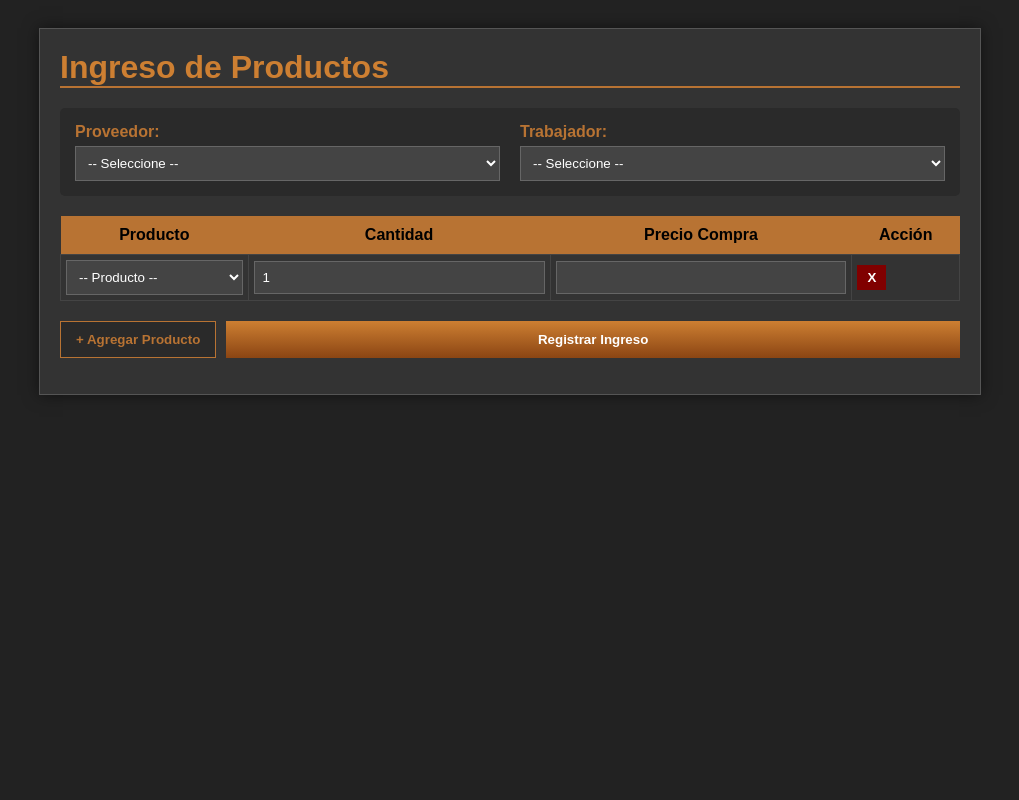
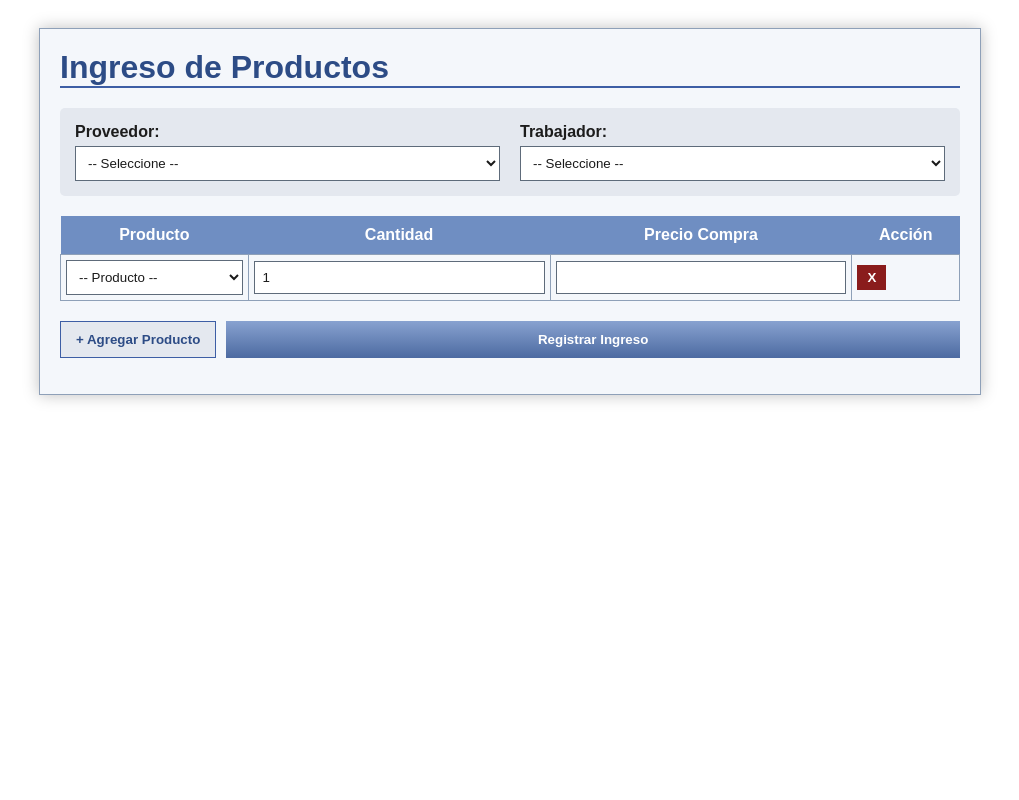
Before and after one commit to Jeanpier213/sistemaFerrero, a PHP site: page /vista/ingreso_productos_vista.php in a window 1280 px wide. Shown: the whole page, without its empty margins (130-1149 px from the left). Run offline with PHP 8.4, Linux system fonts and the light colour scheme; data that the repository does not hold is empty.

Commit message:
Update ingreso_productos_estilos.css

```diff
--- a/style/ingreso_productos_estilos.css
+++ b/style/ingreso_productos_estilos.css
@@ -1,59 +1,121 @@
 body {
-    background-color: #222;
+    background-color: #ffffff;
     font-family: sans-serif;
-    color: #eee;
+    color: #1a1a1a;
     padding: 20px;
 }
+
 .main-container {
     max-width: 900px;
     margin: 0 auto;
-    background: #333;
+    background: #f4f7fb;
     padding: 20px;
-    border: 1px solid #555;
-    box-shadow: 0 0 15px rgba(0,0,0,0.5);
+    border: 1px solid #8ea0b8;
+    box-shadow: 0 0 15px rgba(0, 0, 0, 0.25);
 }
+
 .header-bar {
     display: flex;
     justify-content: space-between;
     align-items: center;
-    border-bottom: 2px solid #b87333;
+    border-bottom: 2px solid #3d5ea5;
     margin-bottom: 20px;
 }
-h1 { color: #cd7f32; margin: 0; }
+
+h1 {
+    color: #2d4c86;
+    margin: 0;
+}
 
 .panel-datos {
     display: flex;
     gap: 20px;
     margin-bottom: 20px;
-    background: #2a2a2a;
+    background: #e4e8ef;
     padding: 15px;
     border-radius: 5px;
 }
+
 .campo { flex: 1; }
-label { display: block; color: #b87333; font-weight: bold; margin-bottom: 5px; }
+
+label {
+    display: block;
+    color: #1c1c1c;
+    font-weight: bold;
+    margin-bottom: 5px;
+}
+
 select, input {
-    width: 100%; padding: 8px; background: #444; border: 1px solid #666; color: white;
+    width: 100%;
+    padding: 8px;
+    background: #ffffff;
+    border: 1px solid #5e6b7a;
+    color: #1a1a1a;
 }
 
 .tabla-productos {
-    width: 100%; border-collapse: collapse; margin-bottom: 20px;
-}
-.tabla-productos th {
-    background: #b87333; color: black; padding: 10px;
-}
-.tabla-productos td {
-    padding: 5px; border: 1px solid #444;
+    width: 100%;
+    border-collapse: collapse;
+    margin-bottom: 20px;
 }
 
-.acciones { display: flex; gap: 10px; }
+.tabla-productos th {
+    background: #6f8ec2;
+    color: white;
+    padding: 10px;
+}
+
+.tabla-productos td {
+    padding: 5px;
+    border: 1px solid #8ea0b8;
+}
+
+.acciones {
+    display: flex;
+    gap: 10px;
+}
+
 button {
-    padding: 10px 15px; border: none; cursor: pointer; font-weight: bold; color: white;
+    padding: 10px 15px;
+    border: none;
+    cursor: pointer;
+    font-weight: bold;
+    color: white;
 }
-.btn-logout { background: #555; }
-.btn-add { background: #2a2a2a; border: 1px solid #b87333; color: #b87333; }
-.btn-save { background: linear-gradient(to bottom, #cd7f32, #8b4513); flex: 1; }
-.btn-del { background: #800000; padding: 5px 10px; }
 
-.alert { padding: 10px; margin-bottom: 10px; text-align: center; }
-.exito { background: #155724; color: #d4edda; }
-.error { background: #721c24; color: #f8d7da; }
+.btn-logout {
+    background: #3a3a3a;
+}
+
+.btn-add {
+    background: #e4e8ef;
+    border: 1px solid #3d5ea5;
+    color: #2d4c86;
+}
+
+.btn-save {
+    background: linear-gradient(to bottom, #88a2d0, #4c6aa1);
+    flex: 1;
+}
+
+.btn-del {
+    background: #8a1c1c;
+    padding: 5px 10px;
+}
+
+/* Alertas */
+.alert {
+    padding: 10px;
+    margin-bottom: 10px;
+    text-align: center;
+}
+
+.exito {
+    background: #d9f3d9;
+    color: #1e4620;
+}
+
+.error {
+    background: #ffe2e2;
+    color: #8a0000;
+}
```
